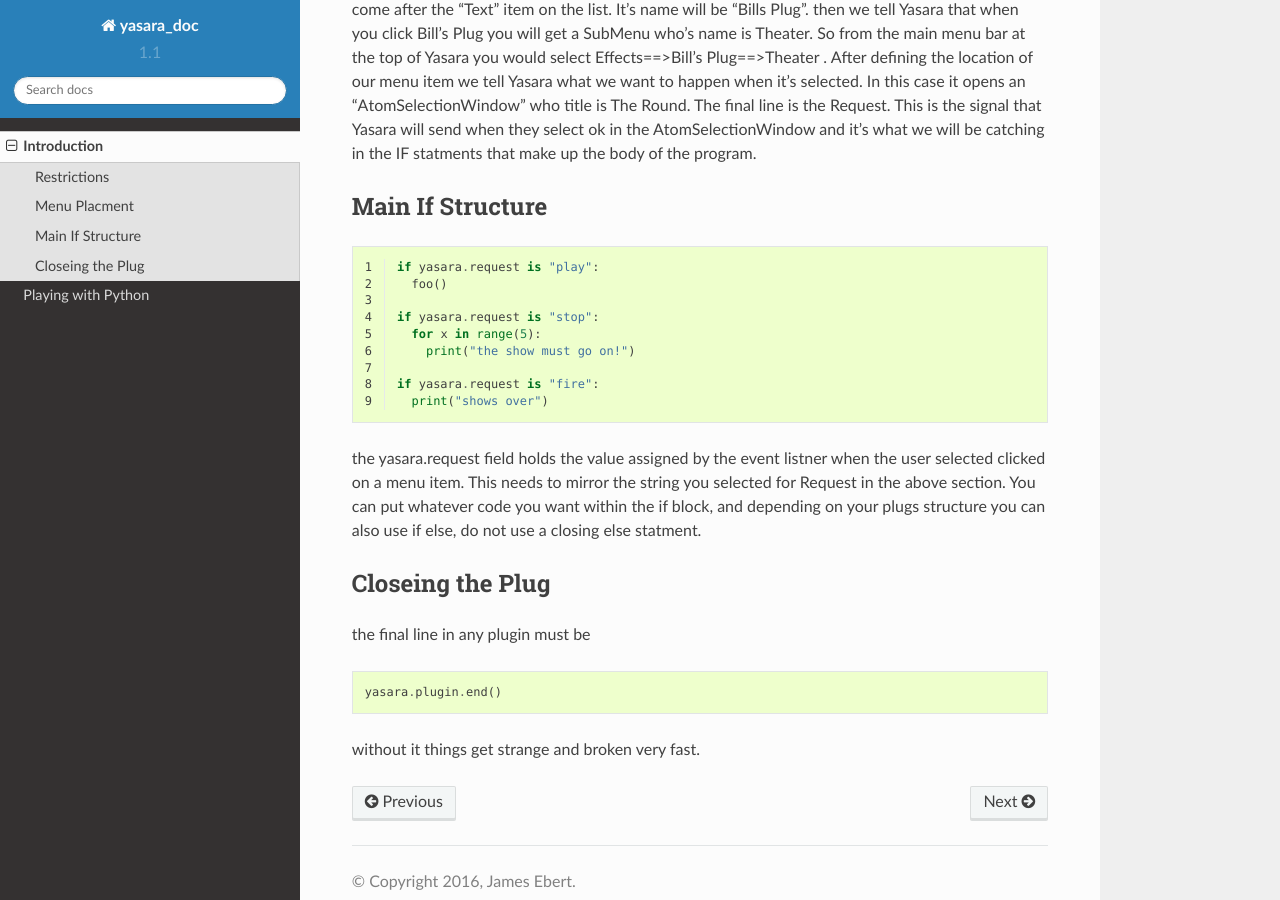
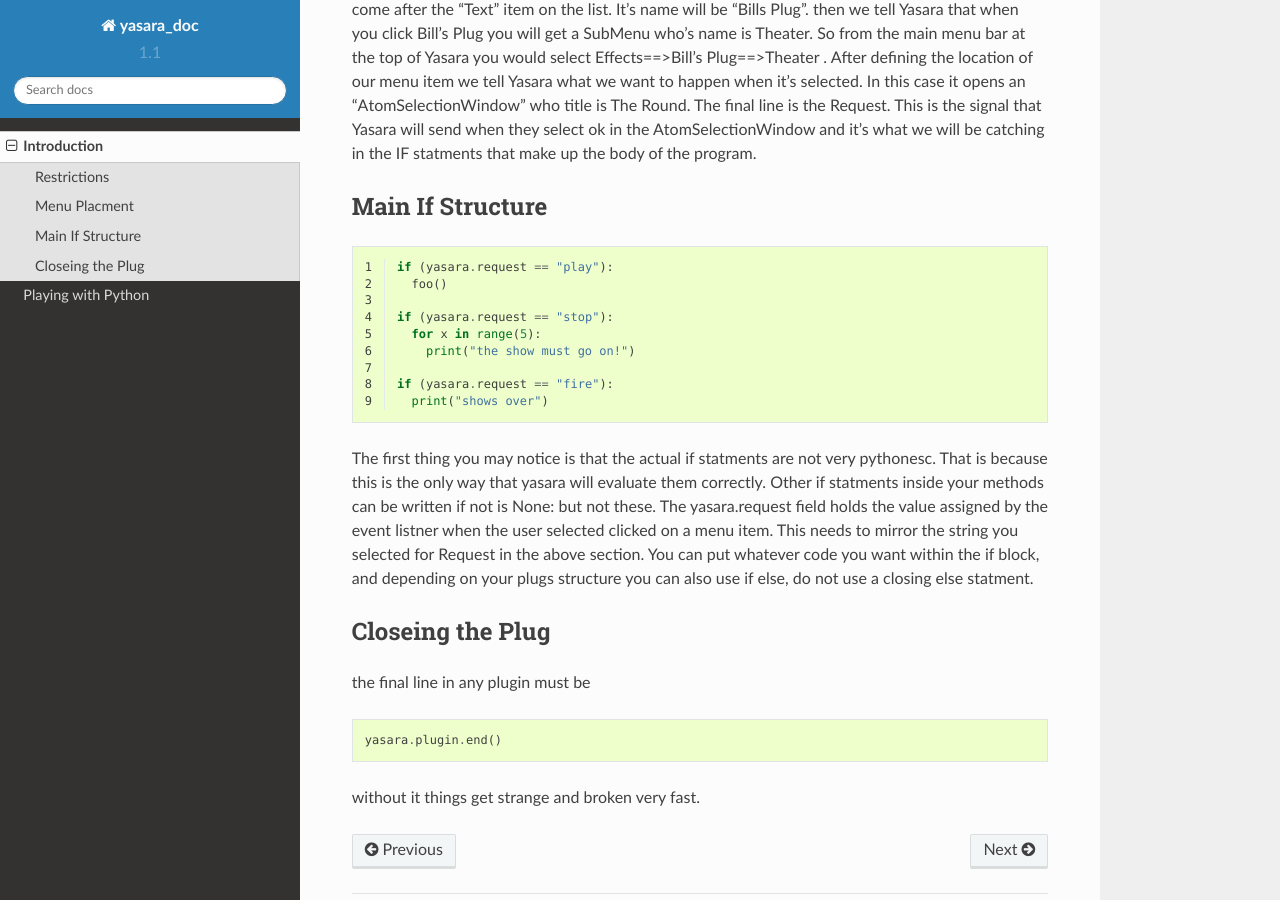
Before and after one commit to Brambel/yasara_doc, a Sphinx documentation site: the page built from source/intro.rst, in a window 1280 px wide and 900 px high, scrolled down 1502 px. Built offline with Sphinx 7.4.7 and the Read the Docs theme 2.0.0, drawn with Linux system fonts in a browser that asks for light colours.

Commit message:
fixed some eronious information

```diff
--- a/commands.txt
+++ b/commands.txt
@@ -1,2 +1,5 @@
 build html files
 from\working\directory> sphinx-build -b html source build
+
+check this, it may help wtih cords
+file:///D:/yasara/doc/Globalcoordinatesystem.html#HeadTarget
--- a/source/intro.rst
+++ b/source/intro.rst
@@ -81,18 +81,18 @@
 
 ::
 
- if yasara.request is "play":
+ if (yasara.request == "play"):
    foo()
 
- if yasara.request is "stop":
+ if (yasara.request == "stop"):
    for x in range(5):
      print("the show must go on!")
 
- if yasara.request is "fire":
+ if (yasara.request == "fire"):
    print("shows over")
 
 
-the yasara.request field holds the value assigned by the event listner when the user selected clicked on a menu item.  This needs to mirror the string you selected for Request in the above section.  You can put whatever code you want within the if block, and depending on your plugs structure you can also use if else, do not use a closing else statment.
+The first thing you may notice is that the actual if statments are not very pythonesc.  That is because this is the only way that yasara will evaluate them correctly.  Other if statments inside your methods can be written if not is None: but not these.  The yasara.request field holds the value assigned by the event listner when the user selected clicked on a menu item.  This needs to mirror the string you selected for Request in the above section.  You can put whatever code you want within the if block, and depending on your plugs structure you can also use if else, do not use a closing else statment.
 
 =================
 Closeing the Plug
```
Also changed, not shown: other parts of source/intro.rst (+1 -1 lines), 6 other files.
